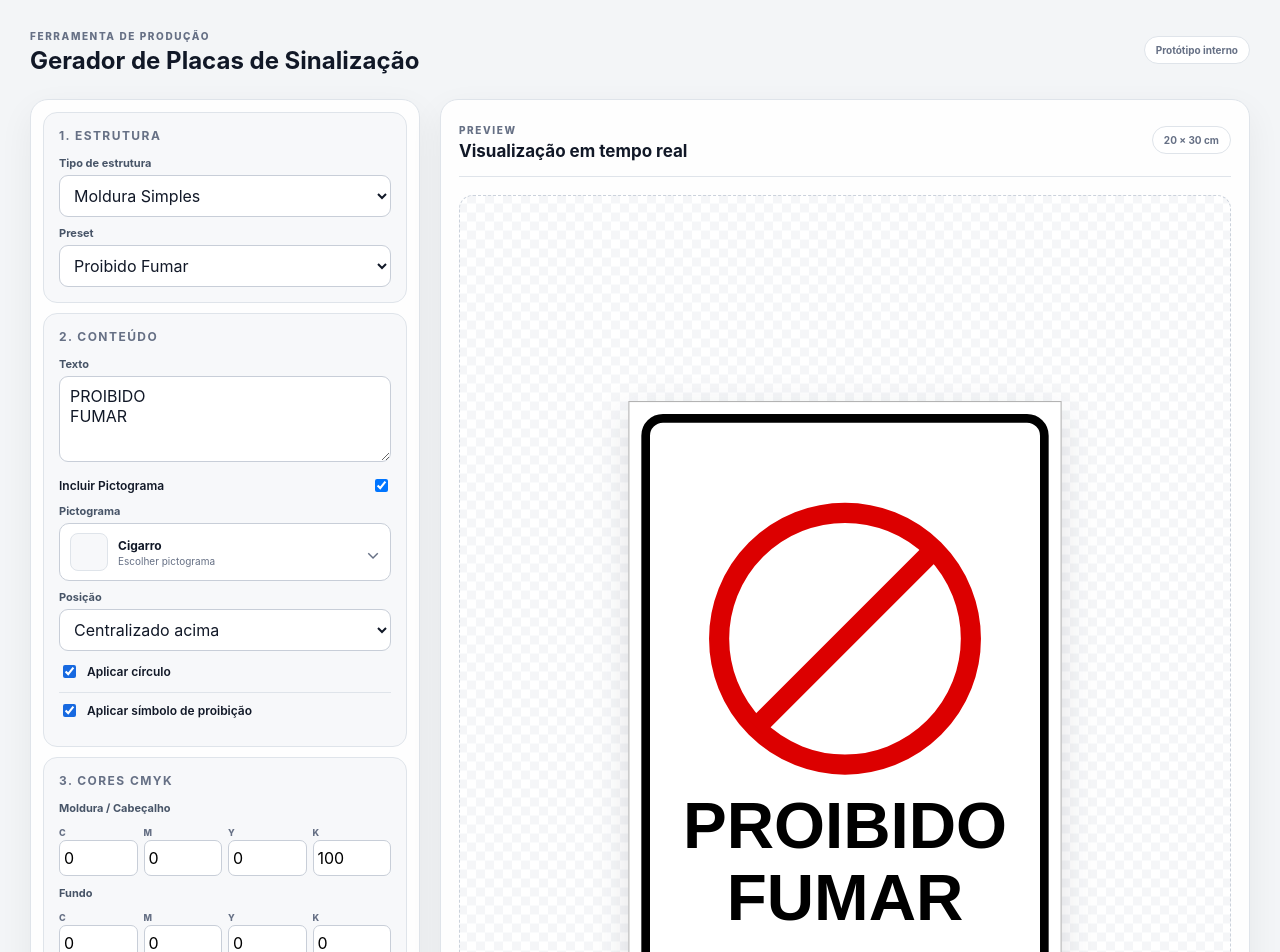
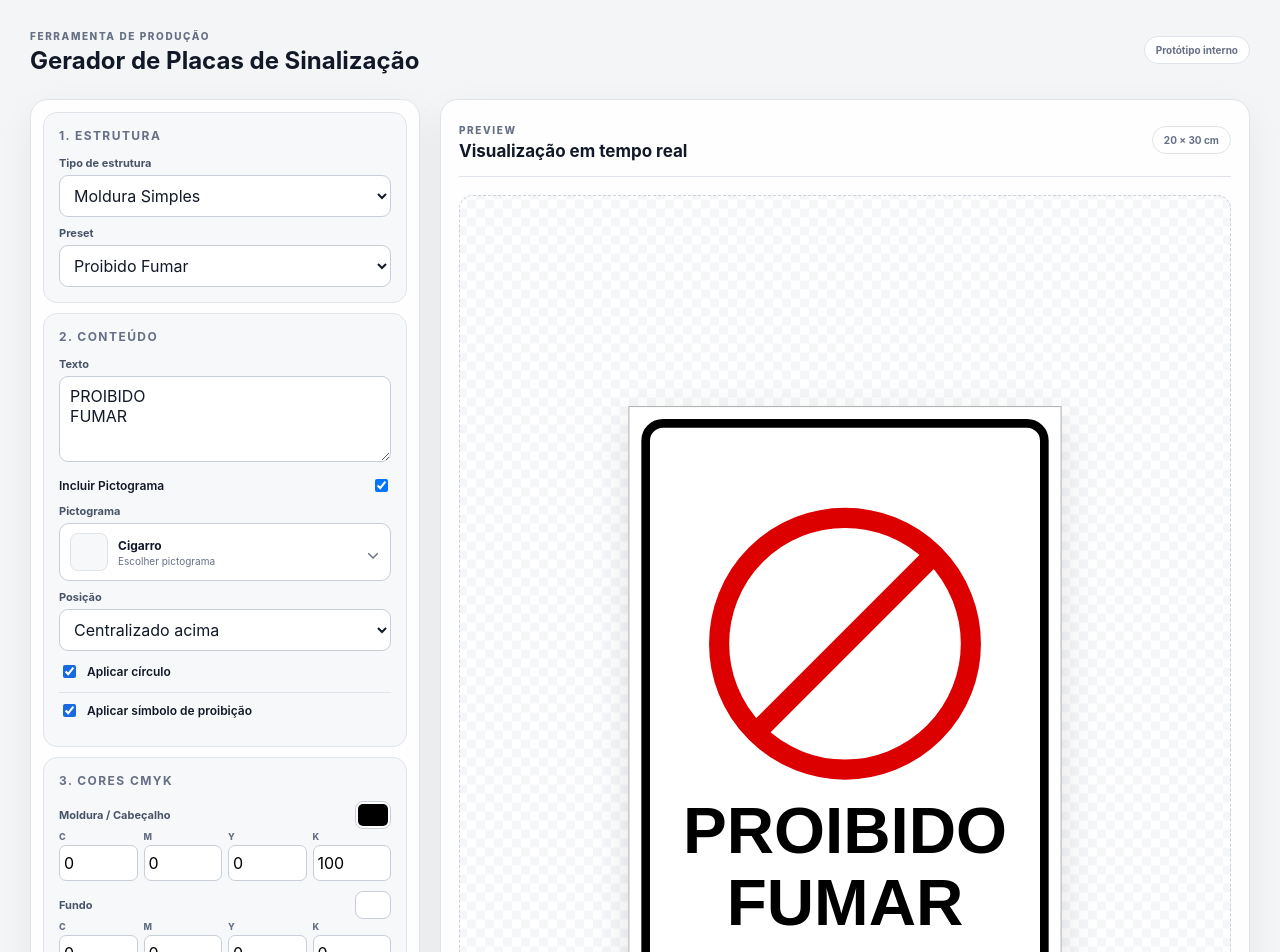
Before and after one commit to CentralImpressos/imprima-placas, a React (Vite) app: page / in a window 1280 px wide. Shown: the top 952 px of the page. Built offline with nearby package versions, Linux system fonts and the light colour scheme; some icons are missing; the HTML template or start-up script is replaced by a standard one.

Commit message:
Pictograma lateral maior; cabeçalho com fit + centro; color pickers CMYK
- left/right: pict ~36% largura / 64% altura; texto um pouco menor
- Texto do cabeçalho encolhe para caber e fica centrado na faixa
- Color pickers (hex) ao lado dos campos CMYK de moldura e fundo

```diff
--- a/src/App.tsx
+++ b/src/App.tsx
@@ -18,11 +18,65 @@
 
 const clamp = (n: number) => Math.max(0, Math.min(100, Number.isFinite(n) ? n : 0));
 
+function cmykToHex({ c, m, y, k }: CmykColor): string {
+  const C = clamp(c) / 100;
+  const M = clamp(m) / 100;
+  const Y = clamp(y) / 100;
+  const K = clamp(k) / 100;
+  const r = Math.round(255 * (1 - C) * (1 - K));
+  const g = Math.round(255 * (1 - M) * (1 - K));
+  const b = Math.round(255 * (1 - Y) * (1 - K));
+  return `#${[r, g, b].map((v) => v.toString(16).padStart(2, '0')).join('')}`;
+}
+
+function hexToCmyk(hex: string): CmykColor {
+  const raw = hex.replace('#', '');
+  const full = raw.length === 3
+    ? raw.split('').map((ch) => ch + ch).join('')
+    : raw.padEnd(6, '0').slice(0, 6);
+  const r = parseInt(full.slice(0, 2), 16) / 255;
+  const g = parseInt(full.slice(2, 4), 16) / 255;
+  const b = parseInt(full.slice(4, 6), 16) / 255;
+  const k = 1 - Math.max(r, g, b);
+  if (k >= 0.999) return { c: 0, m: 0, y: 0, k: 100 };
+  const c = ((1 - r - k) / (1 - k)) * 100;
+  const m = ((1 - g - k) / (1 - k)) * 100;
+  const y = ((1 - b - k) / (1 - k)) * 100;
+  return {
+    c: Math.round(clamp(c)),
+    m: Math.round(clamp(m)),
+    y: Math.round(clamp(y)),
+    k: Math.round(clamp(k * 100)),
+  };
+}
+
 function ColorFields({ label, color, setColor }: { label: string; color: CmykColor; setColor: (color: CmykColor) => void }) {
+  const hex = cmykToHex(color);
   return <div className="color-block">
-    <label className="field-label">{label}</label>
+    <div className="color-block__header">
+      <label className="field-label">{label}</label>
+      <input
+        className="color-picker"
+        type="color"
+        value={hex}
+        title="Selecionar cor"
+        onChange={(event) => setColor(hexToCmyk(event.target.value))}
+      />
+    </div>
     <div className="cmyk-grid">
-      {(['c', 'm', 'y', 'k'] as const).map((key) => <label key={key}><span>{key.toUpperCase()}</span><input className="cmyk-input" type="number" min="0" max="100" value={color[key]} onChange={(event) => setColor({ ...color, [key]: clamp(Number(event.target.value)) })} /></label>)}
+      {(['c', 'm', 'y', 'k'] as const).map((key) => (
+        <label key={key}>
+          <span>{key.toUpperCase()}</span>
+          <input
+            className="cmyk-input"
+            type="number"
+            min="0"
+            max="100"
+            value={color[key]}
+            onChange={(event) => setColor({ ...color, [key]: clamp(Number(event.target.value)) })}
+          />
+        </label>
+      ))}
     </div>
   </div>;
 }
@@ -62,7 +116,6 @@
     setShowIcon(preset.icon !== undefined);
     setCircle(Boolean(preset.defaults?.circle));
     setProhibition(Boolean(preset.defaults?.prohibition));
-    // Cabeçalho: padrão pictograma à esquerda.
     const defaultPos: PictogramPosition = preset.frameType === 'header'
       ? (preset.defaults?.pictogramPosition ?? 'left')
       : (preset.defaults?.pictogramPosition ?? 'top');
@@ -97,7 +150,6 @@
     setFrameType(next);
     const nextPreset = SIGN_PRESETS.find((item) => item.frameType === next);
     if (nextPreset) setPresetId(nextPreset.id);
-    // Ao mudar para cabeçalho, força posição esquerda se o preset não definir outra.
     if (next === 'header') {
       setPosition(nextPreset?.defaults?.pictogramPosition ?? 'left');
     }
--- a/src/renderer/renderTemplate.ts
+++ b/src/renderer/renderTemplate.ts
@@ -159,10 +159,6 @@
   return { lines, fontSize, lineHeight: fontSize * 1.1 };
 }
 
-/**
- * Prefere preencher a largura alvo com o mínimo de linhas possível.
- * Cresce a fonte enquanto couber em altura.
- */
 function fitTextToTargetWidth(
   message: string,
   targetWidthMm: number,
@@ -171,7 +167,6 @@
   minFontSize = 9,
 ): { lines: string[]; fontSize: number; lineHeight: number } {
   const widthCap = Math.min(targetWidthMm, maxWidthMm);
-  // Semente: fonte que coloca ~12 chars na largura (menos linhas em textos longos).
   const seedFont = widthCap / (12 * CHAR_WIDTH_FACTOR);
   let fitted = fitText(message, seedFont, widthCap, maxHeightMm, minFontSize);
 
@@ -221,14 +216,23 @@
 
     if (frameType === 'header') {
       const headerH = 28 * s;
+      const headerPadX = 6 * s;
+      const headerMaxW = Math.max(20, inner.width - headerPadX * 2);
+      const headingText = (config.heading || 'AVISO').toUpperCase();
+      // Fonte preferida generosa; encolhe para caber na faixa.
+      const preferredHeaderFont = 16 * s;
+      const maxFontForHeading = headerMaxW / Math.max(1, headingText.length * CHAR_WIDTH_FACTOR);
+      const headerFont = Math.min(preferredHeaderFont, maxFontForHeading);
+
       elements.push({ type: 'rect', x: margin, y: margin, width: inner.width, height: headerH, fill: frame, rx: 4 * s, ry: 4 * s });
       elements.push({ type: 'rect', x: margin, y: margin + headerH - 4 * s, width: inner.width, height: 4 * s, fill: frame });
+      // Centro vertical exato da faixa do cabeçalho.
       elements.push({
         type: 'text',
         x: cx,
         y: margin + headerH / 2,
-        text: (config.heading || 'AVISO').toUpperCase(),
-        fontSize: 16 * s,
+        text: headingText,
+        fontSize: headerFont,
         fontWeight: 800,
         fill: '#fff',
         fontFamily: 'Barlow Semi Condensed, sans-serif',
@@ -264,7 +268,6 @@
   const position = appearance.pictogramPosition;
   const letterBoost = isLetterSlug(config.iconSlug) ? 1.6 : 1;
   const message = config.message || '';
-  // Textos longos (muitas palavras) merecem largura extra no topo.
   const wordCount = message.trim().split(/\s+/).filter(Boolean).length;
 
   let finalLines: string[] = [];
@@ -279,8 +282,6 @@
     const gap = 7 * s;
 
     let pictSize = preferredPict;
-    // Mensagens curtas (~2 palavras): texto ≈ diâmetro do pictograma.
-    // Mensagens longas: usa quase toda a largura útil para evitar quebras excessivas.
     const textTargetW = wordCount <= 2
       ? Math.min(usableWidth, pictSize)
       : Math.min(usableWidth, Math.max(pictSize, usableWidth * 0.92));
@@ -344,17 +345,17 @@
       appearance.prohibition,
     ));
   } else if (hasIcon && (position === 'left' || position === 'right')) {
-    // Pictograma um pouco menor → mais espaço para o texto (menos quebras).
-    const preferredPict = Math.min(usableHeight * 0.58, usableWidth * 0.32);
-    const minPict = Math.min(usableHeight * 0.26, usableWidth * 0.16);
+    // Pictograma um pouco maior; texto um pouco menor.
+    const preferredPict = Math.min(usableHeight * 0.64, usableWidth * 0.36);
+    const minPict = Math.min(usableHeight * 0.28, usableWidth * 0.18);
     const gap = 6 * s;
 
     let pictSize = preferredPict;
-    let textAreaW = Math.max(40 * s, usableWidth - pictSize - gap);
-    // Mira preencher a área de texto com o mínimo de linhas.
+    let textAreaW = Math.max(36 * s, usableWidth - pictSize - gap);
+    // Alvo de largura do texto ~88% da área (fonte um pouco menor que antes).
     let fitted = fitTextToTargetWidth(
       message,
-      textAreaW * 0.98,
+      textAreaW * 0.88,
       textAreaW,
       usableHeight,
     );
@@ -365,8 +366,8 @@
 
     if (blockW > usableWidth && pictSize > minPict) {
       pictSize = clamp(usableWidth - gap - textW, minPict, preferredPict);
-      textAreaW = Math.max(40 * s, usableWidth - pictSize - gap);
-      fitted = fitTextToTargetWidth(message, textAreaW * 0.98, textAreaW, usableHeight);
+      textAreaW = Math.max(36 * s, usableWidth - pictSize - gap);
+      fitted = fitTextToTargetWidth(message, textAreaW * 0.88, textAreaW, usableHeight);
       textH = fitted.lines.length * fitted.lineHeight;
       textW = fitted.lines.reduce((m, l) => Math.max(m, l.length), 0) * fitted.fontSize * CHAR_WIDTH_FACTOR;
       blockW = pictSize + gap + textW;
```
Also changed, not shown: src/index.css.
